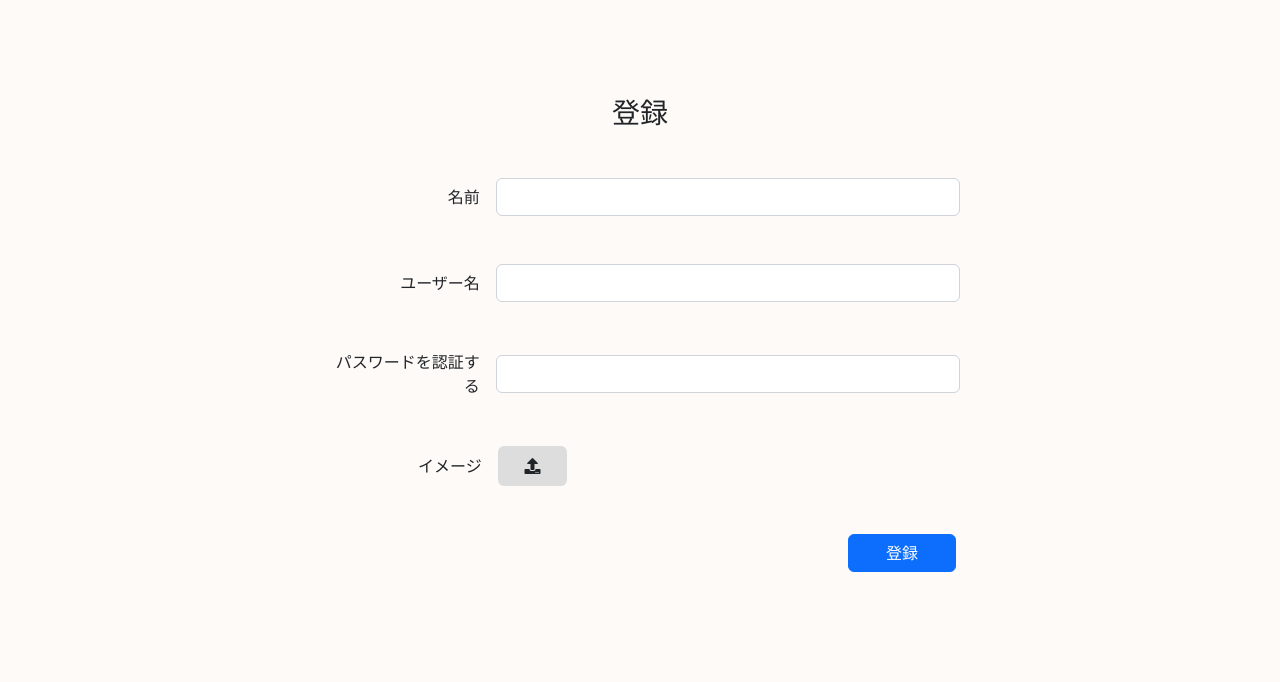
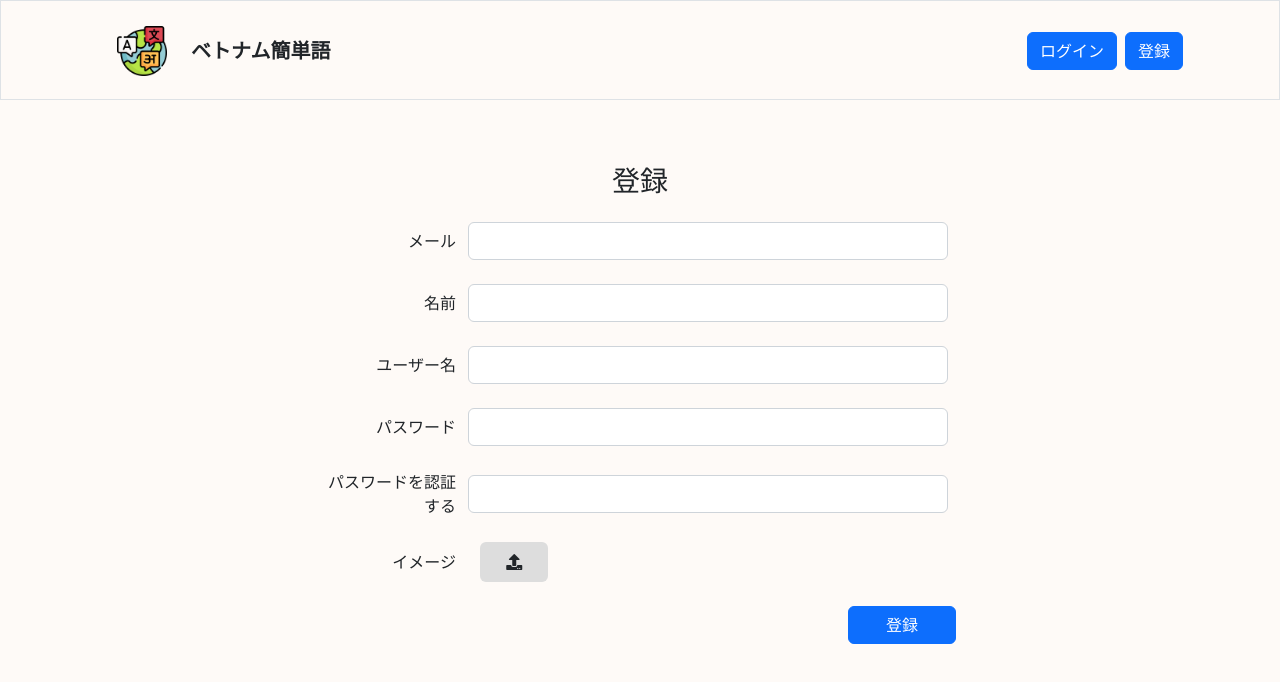
Before and after one commit to tuanngoc1601/Ichiichi_FE, a React (Create React App) app: page /sign-up in a window 1280 px wide. Shown: the top 682 px of the page. Built offline with nearby package versions, Linux system fonts and the light colour scheme.

Commit message:
update header login and validate form sign up

```diff
--- a/src/App.js
+++ b/src/App.js
@@ -1,13 +1,10 @@
 import React from 'react';
 import { Routes, Route } from 'react-router-dom';
-import LoginHeader from './component/LoginHeader';
-import GuestHeader from './component/GuestHeader';
 import UserHomePage from './page/user/UserHomePage';
-import FormLogin from './component/FormLogin';
-import FormSignUp from './component/FormSignUp';
-import UpdatePassword from './component/UpdatePassword';
+import UpdatePassword from './page/UpdatePassword';
 import Login from './page/Login';
-import ResetPassword from './component/ResetPassword';
+import SignUp from './page/SignUp';
+import ResetPassword from './page/ResetPassword';
 import CourseContent from './page/user/CourseContent';
 import ContentDetailCourse from './page/user/ContentDetailCourse';
 import './App.css';
@@ -22,13 +19,12 @@ function App() {
                 minHeight: '100vh',
                 flexDirection: 'column'
             }}>
-                {/* <LoginHeader /> */}
                 {/* <GuestHeader /> */}
 
                 <Routes>
                     <Route exact path="/" element={<UserHomePage />} />
-                    <Route path="/login" element={<FormLogin />} />
-                    <Route path="/sign-up" element={<FormSignUp />} />
+                    <Route path="/login" element={<Login />} />
+                    <Route path="/sign-up" element={<SignUp />} />
                     <Route exact path="/reset-password" element={<ResetPassword />} />
                     <Route path="/reset-password/update" element={<UpdatePassword />} />
                     <Route exact path="/course/:id" element={<CourseContent />} />
--- a/src/component/FormSignUp.js
+++ b/src/component/FormSignUp.js
@@ -1,40 +1,177 @@
-import React from 'react'
+import React from 'react';
+import Form from 'react-bootstrap/Form';
+import { useState } from 'react';
 
 const FormSignUp = () => {
+    const [userInfo, setUserInfo] = useState({
+        email: '',
+        name: '',
+        username: '',
+        password: '',
+        confirmPassword: '',
+        image: ''
+    });
+    const [errors, setErrors] = useState({});
+
+    const handleOnChange = (e, type) => {
+        let copyState = { ...userInfo };
+        if (type === "image") copyState[type] = e.target.files[0];
+        else copyState[type] = e.target.value;
+        setUserInfo(copyState);
+
+        if (!!errors[type]) setErrors({ ...errors, [type]: null });
+    }
+
+    const validateFormSignUp = () => {
+        const { email, name, username, password, confirmPassword, image } = userInfo;
+        const newError = {};
+        // email error
+        if (!email || email === '') newError.email = "空白にすることはできません!";
+        else {
+            let regex = new RegExp('[a-z0-9]+@[a-z]+\.[a-z]{2,3}');
+            if (!regex.test(email)) newError.email = "有効な電子メールアドレス！";
+        }
+        // name error
+        if (!name || name === '') newError.name = "空白にすることはできません!";
+        // username error
+        if (!username || username === '') newError.username = "空白にすることはできません!";
+        // password error
+        if (!password || password === '') newError.password = "空白にすることはできません";
+        else if (password.length < 6) newError.password = "パスワードは少なくとも6文字でなければなりません";
+        // confirm password error
+        if (!confirmPassword || confirmPassword === '') newError.confirmPassword = "空白にすることはできません";
+        else if (confirmPassword !== password) newError.confirmPassword = "パスワードが間違っていることを確認してください";
+        // image error
+        if (!image || image === '') newError.image = "空白にすることはできません";
+        else if (image.size > 1024 * 1024 * 2) newError.image = "ファイルは 2MB 未満である必要があります";
+        else {
+            let allowedImageTypes = ["image/jpeg", "image/jpg", "image/gif", "image/png"];
+            if (!allowedImageTypes.includes(image.type)) newError.image = "無効なファイルタイプ";
+        }
+        return newError;
+    }
+
+    const handleSubmit = (e) => {
+        e.preventDefault();
+        const newErrors = validateFormSignUp();
+        if (Object.keys(newErrors).length > 0) setErrors(newErrors);
+        else {
+            console.log(userInfo);
+        }
+    }
+
     return (
         <div className="w-50 mt-5 mx-auto">
-            <h3 className="mt-5">登録</h3>
+            <h3 className="mt-3">登録</h3>
             <form className="mt-4">
-                <div className="row my-5">
-                    <div className="form-group d-flex align-items-center">
-                        <label for="name" className="form-label m-0 text-end me-3" style={{ width: "35%" }}>名前</label>
-                        <input type="text" className="form-control" id="name" />
-                    </div>
+                <div className="row my-4">
+                    <Form.Group className="row d-flex align-items-center">
+                        <Form.Label htmlFor="email" className="w-25 m-0 text-end">メール</Form.Label>
+                        <Form.Control
+                            type="email"
+                            id="email"
+                            className="w-75"
+                            value={userInfo.email}
+                            onChange={(e) => handleOnChange(e, "email")}
+                            isInvalid={!!errors.email}
+                        />
+                        <Form.Control.Feedback className="text-end p-0" type='invalid'>
+                            {errors.email}
+                        </Form.Control.Feedback>
+                    </Form.Group>
                 </div>
-                <div className="row my-5">
-                    <div className="form-group d-flex align-items-center">
-                        <label for="username" className="form-label m-0 text-end me-3" style={{ width: "35%" }}>ユーザー名</label>
-                        <input type="text" className="form-control" id="username" />
-                    </div>
+                <div className="row my-4">
+                    <Form.Group className="row d-flex align-items-center">
+                        <Form.Label htmlFor="name" className="w-25 m-0 text-end">名前</Form.Label>
+                        <Form.Control
+                            type="text"
+                            id="name"
+                            className="w-75"
+                            value={userInfo.name}
+                            onChange={(e) => handleOnChange(e, "name")}
+                            isInvalid={!!errors.name}
+                        />
+                        <Form.Control.Feedback className="text-end p-0" type='invalid'>
+                            {errors.name}
+                        </Form.Control.Feedback>
+                    </Form.Group>
                 </div>
-                <div className="row my-5">
-                    <div className="form-group d-flex align-items-center">
-                        <label for="password" className="form-label m-0 text-end me-3" style={{ width: "35%" }}>パスワードを認証する</label>
-                        <input type="password" className="form-control" id="password" />
-                    </div>
+                <div className="row my-4">
+                    <Form.Group className="row d-flex align-items-center">
+                        <Form.Label htmlFor="username" className="w-25 m-0 text-end">ユーザー名</Form.Label>
+                        <Form.Control
+                            type="text"
+                            id="username"
+                            className="w-75"
+                            value={userInfo.username}
+                            onChange={(e) => handleOnChange(e, "username")}
+                            isInvalid={!!errors.username}
+                        />
+                        <Form.Control.Feedback className="text-end p-0" type='invalid'>
+                            {errors.username}
+                        </Form.Control.Feedback>
+                    </Form.Group>
                 </div>
-                <div className="row my-5">
-                    <div className="form-group d-flex align-items-center">
-                        <label className="form-label m-0 text-end me-3" style={{ width: "35%" }}>イメージ</label>
-                        <div className="w-100 d-flex">
-                            <label htmlFor="image" className="py-2 rounded" role="button" style={{ width: "15%", backgroundColor: "#ddd" }}><i className="fas fa-upload"></i></label>
-                            <input type="file" className="form-control" id="image" hidden />
-                            <div></div>
+                <div className="row my-4">
+                    <Form.Group className="row d-flex align-items-center">
+                        <Form.Label htmlFor="password" className="w-25 m-0 text-end">パスワード</Form.Label>
+                        <Form.Control
+                            type="password"
+                            id="password"
+                            className="w-75"
+                            value={userInfo.password}
+                            onChange={(e) => handleOnChange(e, "password")}
+                            isInvalid={!!errors.password}
+                        />
+                        <Form.Control.Feedback className="text-end p-0" type='invalid'>
+                            {errors.password}
+                        </Form.Control.Feedback>
+                    </Form.Group>
+                </div>
+                <div className="row my-4">
+                    <Form.Group className="row d-flex align-items-center">
+                        <Form.Label htmlFor="confirmPassword" className="w-25 m-0 text-end">パスワードを認証する</Form.Label>
+                        <Form.Control
+                            type="password"
+                            id="confirmPassword"
+                            className="w-75"
+                            value={userInfo.confirmPassword}
+                            onChange={(e) => handleOnChange(e, "confirmPassword")}
+                            isInvalid={!!errors.confirmPassword}
+                        />
+                        <Form.Control.Feedback className="text-end p-0" type='invalid'>
+                            {errors.confirmPassword}
+                        </Form.Control.Feedback>
+                    </Form.Group>
+                </div>
+                <div className="row my-4">
+                    <Form.Group className="row d-flex align-items-center">
+                        <Form.Label className="w-25 m-0 text-end">イメージ</Form.Label>
+                        <div className="w-75 d-flex align-items-center">
+                            <Form.Label htmlFor="image" className="py-2 rounded m-0" style={{ width: "15%", backgroundColor: "#ddd" }}>
+                                <i className="fas fa-upload"></i>
+                            </Form.Label>
+                            <Form.Control
+                                type="file"
+                                id="image"
+                                hidden
+                                onChange={(e) => handleOnChange(e, "image")}
+                                isInvalid={!!errors.image}
+                            />
+                            <Form.Control.Feedback className="text-end p-0" type='invalid'>
+                                {errors.image}
+                            </Form.Control.Feedback>
                         </div>
-                    </div>
+                    </Form.Group>
                 </div>
                 <div className="row d-flex justify-content-end me-1 my-3">
-                    <button type="submit" className="btn btn-primary col-2">登録</button>
+                    <button
+                        type="submit"
+                        className="btn btn-primary col-2"
+                        onClick={(e) => handleSubmit(e)}
+                    >
+                        登録
+                    </button>
                 </div>
             </form>
         </div>
--- a/src/component/UpdatePassword.js
+++ b/src/component/FormUpdatePassword.js
@@ -1,7 +1,7 @@
 import React from 'react';
 import { useNavigate } from 'react-router-dom';
 
-const UpdatePassword = () => {
+const FormUpdatePassword = () => {
     const navigate = useNavigate();
 
     return (
@@ -49,4 +49,4 @@ const UpdatePassword = () => {
     )
 }
 
-export default UpdatePassword
+export default FormUpdatePassword
--- a/src/component/ResetPassword.js
+++ b/src/component/ResetEmail.js
@@ -1,7 +1,7 @@
 import React from 'react';
 import { useNavigate } from 'react-router-dom';
 
-const ResetPassword = () => {
+const ResetEmail = () => {
     const navigate = useNavigate();
 
     return (
@@ -39,4 +39,4 @@ const ResetPassword = () => {
     )
 }
 
-export default ResetPassword
+export default ResetEmail
--- /dev/null
+++ b/src/page/ResetPassword.js
@@ -0,0 +1,14 @@
+import React from 'react';
+import LoginHeader from '../component/LoginHeader';
+import ResetEmail from '../component/ResetEmail';
+
+const ResetPassword = () => {
+    return (
+        <>
+            <LoginHeader />
+            <ResetEmail />
+        </>
+    )
+}
+
+export default ResetPassword
--- /dev/null
+++ b/src/page/SignUp.js
@@ -0,0 +1,14 @@
+import React from 'react';
+import LoginHeader from '../component/LoginHeader';
+import FormSignUp from '../component/FormSignUp';
+
+const SignUp = () => {
+    return (
+        <>
+            <LoginHeader />
+            <FormSignUp />
+        </>
+    )
+}
+
+export default SignUp
--- /dev/null
+++ b/src/page/UpdatePassword.js
@@ -0,0 +1,14 @@
+import React from 'react';
+import LoginHeader from '../component/LoginHeader';
+import FormUpdatePassword from '../component/FormUpdatePassword';
+
+const UpdatePassword = () => {
+    return (
+        <>
+            <LoginHeader />
+            <FormUpdatePassword />
+        </>
+    )
+}
+
+export default UpdatePassword
```
Also changed, not shown: src/component/user/ModalVideo.js (+1 -7 lines).
